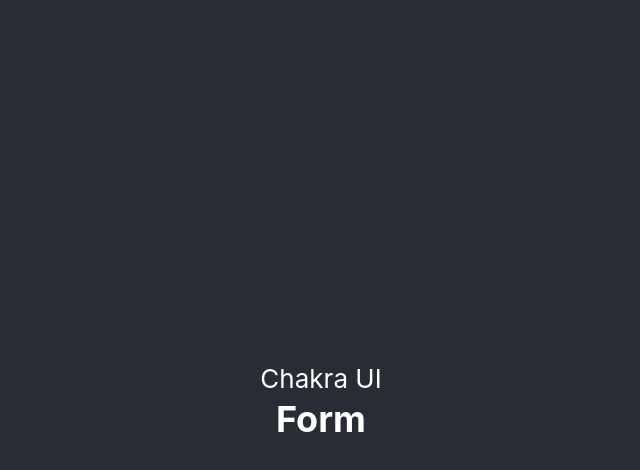
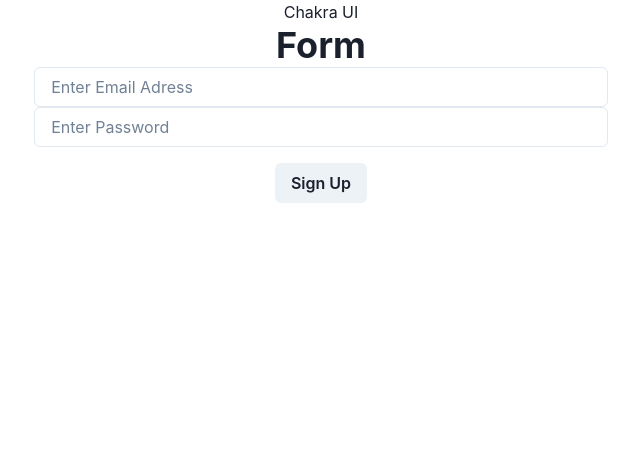
Before and after one commit to ankitsng0007/AnkitRepo, a React (Create React App) app in the folder RCT-101/Day-18/Asgn-1/chakra-ui/: page / in a window 1280 px wide. Shown: the top 470 px of the page, without its empty margins (319-959 px from the left). Built offline with nearby package versions, Linux system fonts and the light colour scheme.

Commit message:
file added

```diff
--- a/RCT-101/Day-18/Asgn-1/chakra-ui/src/App.js
+++ b/RCT-101/Day-18/Asgn-1/chakra-ui/src/App.js
@@ -5,10 +5,8 @@ import { Form } from './Component/Form';
 function App() {
   return (
     <div className="App">
-      <header className="App-header">
          <h1>Chakra UI</h1>
          <Form/>
-      </header>
     </div>
   );
 }
--- a/RCT-101/Day-18/Asgn-1/chakra-ui/src/Component/Form.jsx
+++ b/RCT-101/Day-18/Asgn-1/chakra-ui/src/Component/Form.jsx
@@ -1,7 +1,18 @@
-import {Box,Input,Button, Heading} from "@chakra-ui/react";
+import {Box,Input,Button, Heading, Container, Stack} from "@chakra-ui/react";
 
 export const Form=()=>{
     return(
+        <Container>
         <Heading>Form</Heading>
+        <Stack gap="1rem">
+        <Box>
+        <Input type="email" placeholder="Enter Email Adress"/>
+        <Input type="password" placeholder="Enter Password"/>
+        </Box>
+        <Box>
+            <Button>Sign Up</Button>
+        </Box>
+        </Stack>
+        </Container>
     )
 }
```
